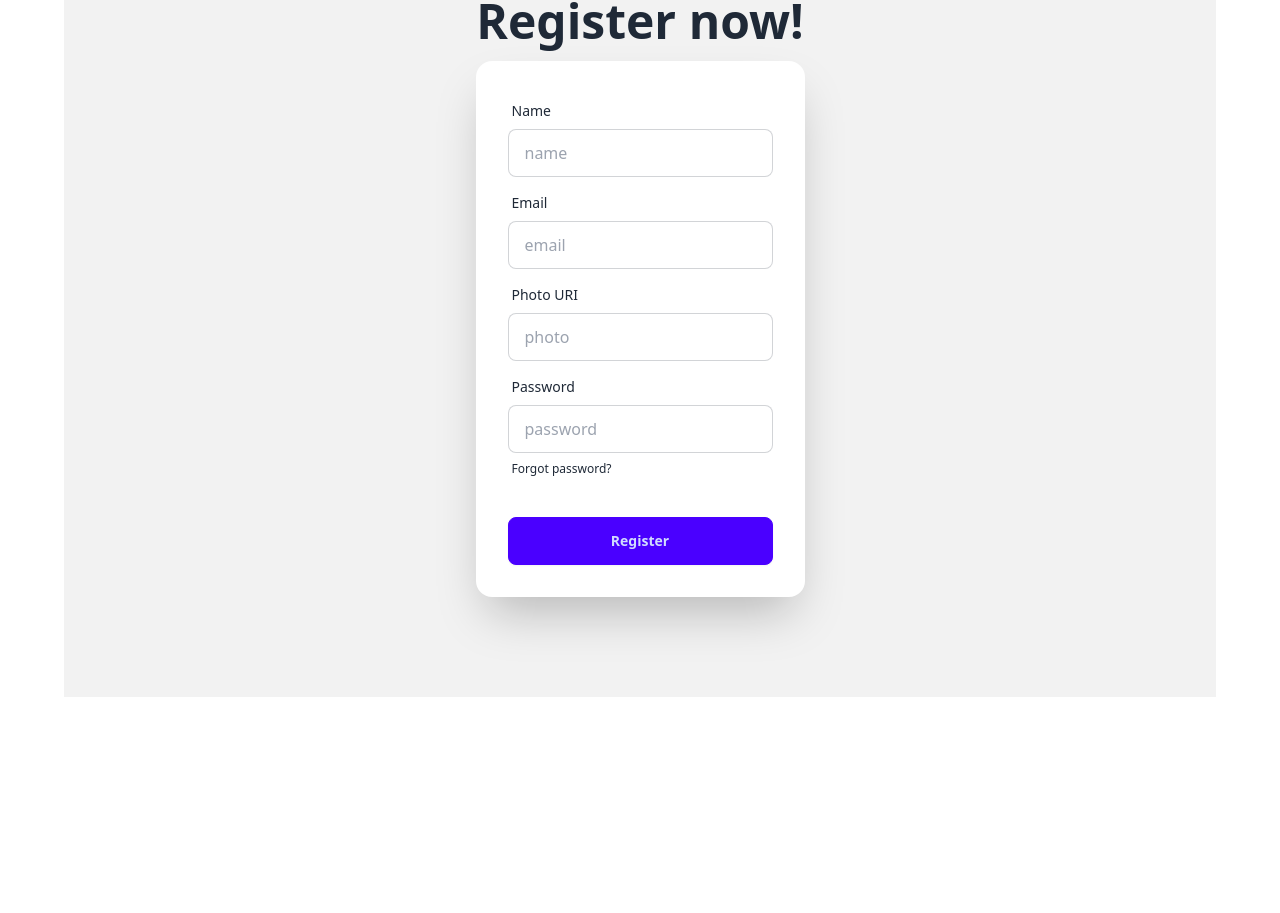
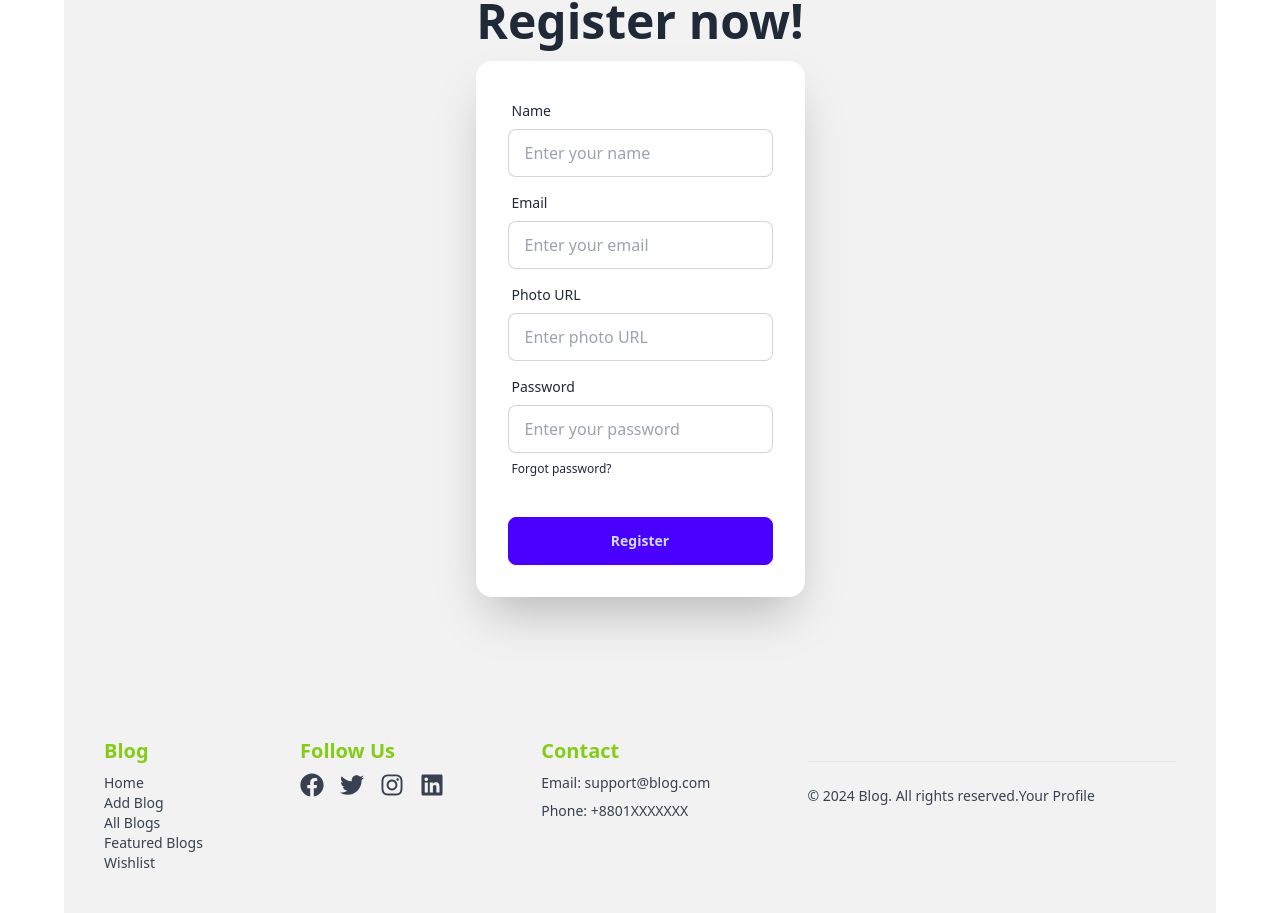
Before and after one commit to habibapanna/a11-assignment-client-side, a React (Vite) app: page /register in a window 1280 px wide. Shown: the part 171-1084 px from the top of the page. Before the commit the page ends 868 px from the top, so only its background shows below. Built offline with nearby package versions, Linux system fonts and the light colour scheme; no server answers.

Commit message:
added footer section

```diff
--- a/index.html
+++ b/index.html
@@ -2,7 +2,7 @@
 <html lang="en">
   <head>
     <meta charset="UTF-8" />
-    <link rel="icon" type="image/svg+xml" href="/vite.svg" />
+    <link rel="icon" type="image/svg+xml" href="https://i.ibb.co.com/3s1r4pc/download-13.jpg" />
     <meta name="viewport" content="width=device-width, initial-scale=1.0" />
     <title>Blog Website</title>
   </head>
--- a/package.json
+++ b/package.json
@@ -15,6 +15,7 @@
     "match-sorter": "^8.0.0",
     "react": "^18.3.1",
     "react-dom": "^18.3.1",
+    "react-icons": "^5.4.0",
     "react-router-dom": "^7.1.0",
     "react-toastify": "^11.0.2",
     "sort-by": "^1.2.0"
--- a/src/Layout/MainLayout.jsx
+++ b/src/Layout/MainLayout.jsx
@@ -1,12 +1,16 @@
 import { Outlet } from "react-router-dom";
 import Navbar from "../pages/shared/Navbar";
+import Footer from "../pages/shared/Footer";
 
 
 const MainLayout = () => {
     return (
-        <div className="max-w-6xl mx-auto">
+        <div className="min-h-screen max-w-6xl mx-auto flex flex-col">
             <Navbar></Navbar>
+            <div className="flex-grow">
             <Outlet></Outlet>
+            </div>
+            <Footer></Footer>
         </div>
     );
 };
--- a/src/main.jsx
+++ b/src/main.jsx
@@ -5,11 +5,13 @@ import App from './App.jsx'
 import { RouterProvider } from 'react-router-dom'
 import router from './router/router.jsx'
 import AuthProvider from './context/AuthContext/AuthProvider.jsx'
+import { ToastContainer } from 'react-toastify'
 
 createRoot(document.getElementById('root')).render(
   <StrictMode>
     <AuthProvider>
     <RouterProvider router={router} />
+    <ToastContainer></ToastContainer>
     </AuthProvider>
   </StrictMode>,
 )
--- /dev/null
+++ b/src/pages/Login/Login.jsx
@@ -0,0 +1,95 @@
+import React, { useContext, useState } from "react";
+import { useNavigate } from "react-router-dom";  // Import useNavigate
+import AuthContext from "../../context/AuthContext/AuthContext";
+import { toast } from "react-toastify";
+
+const Login = () => {
+  const { loginUser, googleLogin } = useContext(AuthContext);
+  const [error, setError] = useState("");
+  const navigate = useNavigate();  // Initialize navigate
+
+  const handleLogin = (e) => {
+    e.preventDefault();
+    setError("");
+    const form = e.target;
+    const email = form.email.value;
+    const password = form.password.value;
+
+    loginUser(email, password)
+      .then((result) => {
+        console.log("User logged in:", result.user);
+        form.reset();
+        toast.success("Login successful!");  // Success message after login
+        navigate("/");  // Navigate to the home page
+      })
+      .catch((err) => {
+        toast.error("Invalid email or password."); // Show error in toast
+      });
+  };
+
+  const handleGoogleLogin = async () => {
+    try {
+      const result = await googleLogin();
+      console.log("User logged in with Google:", result.user);
+      toast.success("Login successful with Google!");  // Success message after Google login
+      navigate("/");  // Navigate to the home page
+    } catch (error) {
+      toast.error("Google login failed."); // Show error in toast
+      console.error("Google login error:", error.message);
+    }
+  };
+
+  return (
+    <div>
+      <div className="hero bg-base-200 min-h-screen">
+        <div className="hero-content flex-col">
+          <div className="text-center">
+            <h1 className="text-5xl font-bold">Login now!</h1>
+          </div>
+          <div className="card bg-base-100 w-full max-w-sm shrink-0 shadow-2xl">
+            <form onSubmit={handleLogin} className="card-body">
+              <div className="form-control">
+                <label className="label">
+                  <span className="label-text">Email</span>
+                </label>
+                <input
+                  type="email"
+                  name="email"
+                  placeholder="email"
+                  className="input input-bordered"
+                  required
+                />
+              </div>
+              <div className="form-control">
+                <label className="label">
+                  <span className="label-text">Password</span>
+                </label>
+                <input
+                  type="password"
+                  name="password"
+                  placeholder="password"
+                  className="input input-bordered"
+                  required
+                />
+              </div>
+              {error && <p className="text-red-500 text-sm">{error}</p>}
+              <div className="form-control mt-6">
+                <button className="btn btn-primary">Login</button>
+              </div>
+            </form>
+            <div className="text-center mb-5">
+              <button
+                onClick={handleGoogleLogin}
+                className="btn btn-outline btn-success"
+              >
+                Login with Google
+              </button>
+            </div>
+          </div>
+        </div>
+      </div>
+    </div>
+  );
+};
+
+export default Login;
--- a/src/pages/Register/Register.jsx
+++ b/src/pages/Register/Register.jsx
@@ -1,31 +1,52 @@
 import { useContext } from "react";
+import { toast, ToastContainer } from "react-toastify";
+import "react-toastify/dist/ReactToastify.css";
+import { updateProfile } from "firebase/auth"; // Import updateProfile
 import AuthContext from "../../context/AuthContext/AuthContext";
 
+const Register = () => {
+  const { createUser } = useContext(AuthContext);
 
-const Register = () => {
-
-    const {createUser} = useContext(AuthContext);
-
-const handleRegister = e => {
+  const handleRegister = async (e) => {
     e.preventDefault();
     const form = e.target;
-    const name = form.name.value;
-    const email = form.email.value;
-    const password = form.password.value;
-    const photo = form.photo.value;
-    console.log(email, password, photo);
+    const name = form.name.value.trim();
+    const email = form.email.value.trim();
+    const password = form.password.value.trim();
+    const photo = form.photo.value.trim();
 
-    createUser(name, email, password, photo)
-    .then(result =>{
-        console.log(result.user);
-    })
-    .catch((error) => {
-        const errorCode = error.code;
-        const errorMessage = error.message;
-        // ..
+    // Validate inputs
+    if (!name) {
+      toast.error("Name is required.");
+      return;
+    }
+
+    if (!/\S+@\S+\.\S+/.test(email)) {
+      toast.error("Invalid email address.");
+      return;
+    }
+
+    if (password.length < 6) {
+      toast.error("Password must be at least 6 characters long.");
+      return;
+    }
+
+    try {
+      const result = await createUser(email, password);
+      const user = result.user;
+
+      // Update the user's profile
+      await updateProfile(user, {
+        displayName: name,
+        photoURL: photo,
       });
 
+      toast.success("Registration successful!");
+      form.reset(); // Reset the form after successful registration
+    } catch (error) {
+      toast.error(`Registration failed: ${error.message}`);
     }
+  };
 
   return (
     <div>
@@ -36,47 +57,80 @@ const handleRegister = e => {
           </div>
           <div className="card bg-base-100 w-full max-w-sm shrink-0 shadow-2xl">
             <form onSubmit={handleRegister} className="card-body">
+              {/* Name Field */}
               <div className="form-control">
                 <label className="label">
                   <span className="label-text">Name</span>
                 </label>
-          <input type="text" placeholder="name"
+                <input
+                  type="text"
+                  placeholder="Enter your name"
                   name="name"
-          className="input input-bordered" required />
+                  className="input input-bordered"
+                  required
+                />
               </div>
+
+              {/* Email Field */}
               <div className="form-control">
                 <label className="label">
                   <span className="label-text">Email</span>
                 </label>
-          <input type="email" placeholder="email"
+                <input
+                  type="email"
+                  placeholder="Enter your email"
                   name="email"
-          className="input input-bordered" required />
+                  className="input input-bordered"
+                  required
+                />
               </div>
+
+              {/* Photo URL Field */}
               <div className="form-control">
                 <label className="label">
-            <span className="label-text">Photo URI</span>
+                  <span className="label-text">Photo URL</span>
                 </label>
-          <input type="text" placeholder="photo"
+                <input
+                  type="text"
+                  placeholder="Enter photo URL"
                   name="photo"
-          className="input input-bordered" required />
+                  className="input input-bordered"
+                  required
+                />
               </div>
+
+              {/* Password Field */}
               <div className="form-control">
                 <label className="label">
                   <span className="label-text">Password</span>
                 </label>
-          <input type="password" placeholder="password"
-          name="password" className="input input-bordered" required />
+                <input
+                  type="password"
+                  placeholder="Enter your password"
+                  name="password"
+                  className="input input-bordered"
+                  required
+                />
                 <label className="label">
-            <a href="#" className="label-text-alt link link-hover">Forgot password?</a>
+                  <a href="#" className="label-text-alt link link-hover">
+                    Forgot password?
+                  </a>
                 </label>
               </div>
+
+              {/* Register Button */}
               <div className="form-control mt-6">
-          <button className="btn btn-primary">Register</button>
+                <button type="submit" className="btn btn-primary">
+                  Register
+                </button>
               </div>
             </form>
           </div>
         </div>
       </div>
+
+      {/* Toast Container */}
+      <ToastContainer position="top-right" autoClose={3000} />
     </div>
   );
 };
--- /dev/null
+++ b/src/pages/shared/Footer.jsx
@@ -0,0 +1,55 @@
+import React from "react";
+import { Link } from "react-router-dom";
+import { FaFacebook, FaTwitter, FaInstagram, FaLinkedin } from "react-icons/fa"; // Using react-icons for social media
+
+const Footer = () => {
+  return (
+    <div className="bg-base-200 text-gray-700">
+      <footer className="footer p-10">
+        <div className="footer-section">
+          <h3 className="text-xl font-bold text-lime-500">Blog</h3>
+          <ul className="list-none">
+            <li><Link to="/" className="hover:text-lime-500">Home</Link></li>
+            <li><Link to="/add-blog" className="hover:text-lime-500">Add Blog</Link></li>
+            <li><Link to="/all-blogs" className="hover:text-lime-500">All Blogs</Link></li>
+            <li><Link to="/featured-blogs" className="hover:text-lime-500">Featured Blogs</Link></li>
+            <li><Link to="/wishlist" className="hover:text-lime-500">Wishlist</Link></li>
+          </ul>
+        </div>
+
+        <div className="footer-section">
+          <h3 className="text-xl font-bold text-lime-500">Follow Us</h3>
+          <div className="flex space-x-4">
+            <Link to="#" className="text-2xl hover:text-lime-500">
+              <FaFacebook />
+            </Link>
+            <Link to="#" className="text-2xl hover:text-lime-500">
+              <FaTwitter />
+            </Link>
+            <Link to="#" className="text-2xl hover:text-lime-500">
+              <FaInstagram />
+            </Link>
+            <Link to="#" className="text-2xl hover:text-lime-500">
+              <FaLinkedin />
+            </Link>
+          </div>
+        </div>
+
+        <div className="footer-section">
+          <h3 className="text-xl font-bold text-lime-500">Contact</h3>
+          <p>Email: support@blog.com</p>
+          <p>Phone: +8801XXXXXXX</p>
+        </div>
+
+        <div className="footer-bottom w-full border-t pt-6 mt-6">
+          <div className="flex justify-between">
+            <p className="text-sm">© 2024 Blog. All rights reserved.</p>
+            <Link to="/my-profile" className="text-sm hover:text-lime-500">Your Profile</Link>
+          </div>
+        </div>
+      </footer>
+    </div>
+  );
+};
+
+export default Footer;
--- a/src/router/router.jsx
+++ b/src/router/router.jsx
@@ -4,13 +4,14 @@ import {
 import MainLayout from "../Layout/MainLayout";
 import Home from "../pages/Home/Home";
 import Register from "../pages/Register/Register";
+import Login from "../pages/Login/Login";
 
 
   const router = createBrowserRouter([
     {
       path: "/",
       element: <MainLayout></MainLayout>,
-      errorElement: <h2>Route not found</h2>,
+      errorElement: <h2>Page not found</h2>,
       children: [
         {
             path: "/",
@@ -20,6 +21,10 @@ import Register from "../pages/Register/Register";
             path: "/register",
             element: <Register></Register>,
         },
+        {
+            path: "/login",
+            element: <Login></Login>,
+        },
       ]
     },
   ]);
```
Also changed, not shown: src/context/AuthContext/AuthProvider.jsx (+38 -13 lines), src/pages/shared/Navbar.jsx (+23 -5 lines), 1 other file (tests, documents, lock files or other folders). Lines whose indentation alone changed are shown as unchanged.
